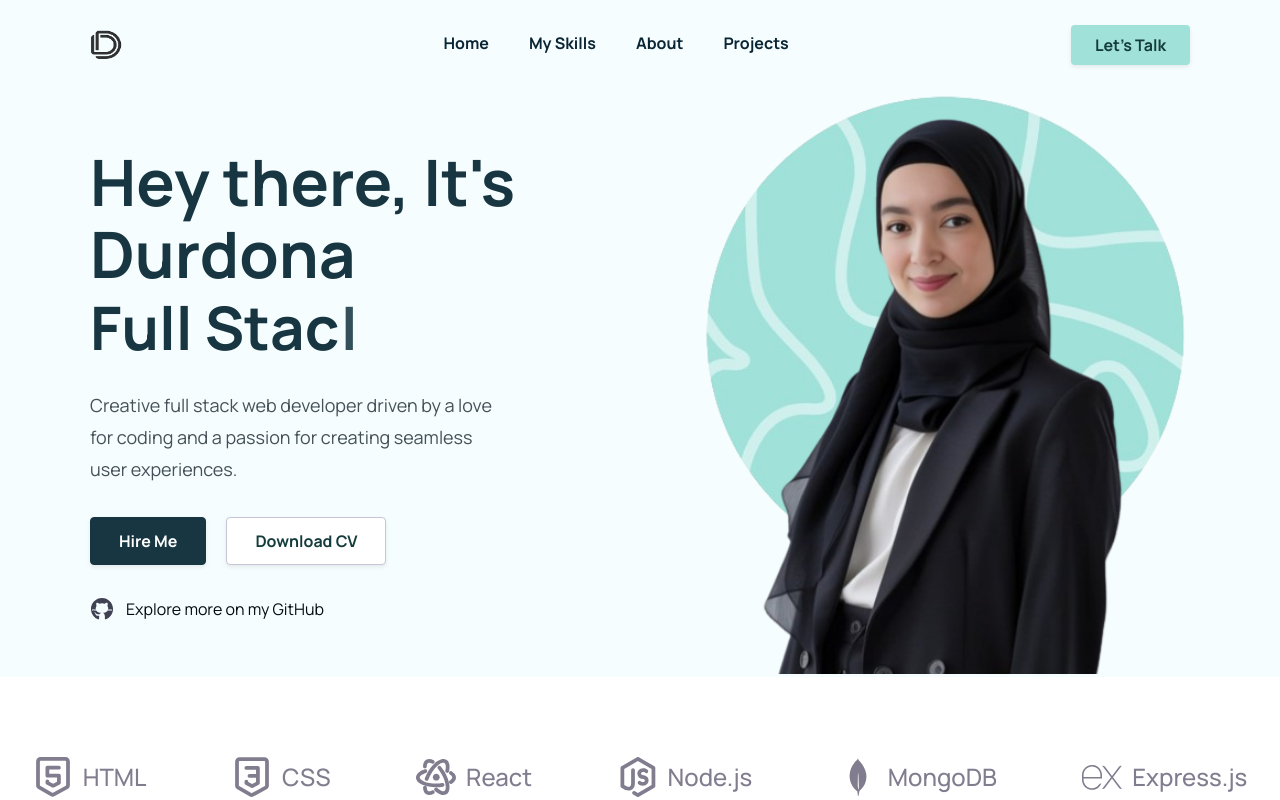
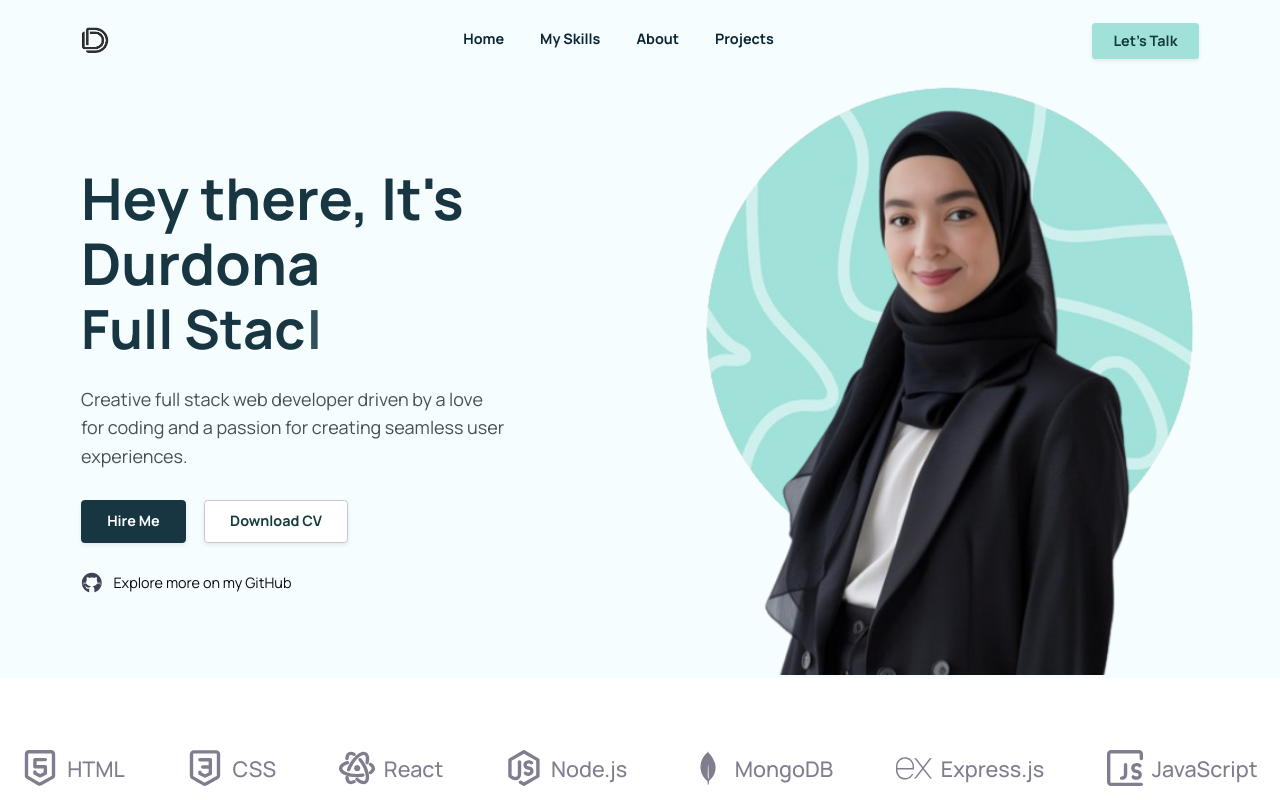
Before and after one commit to durdonadev/personal-portfolio, a React (Create React App) app: page / in a window 1280 px wide. Shown: the top 800 px of the page. Built offline with nearby package versions, Linux system fonts and the light colour scheme.

Commit message:
Refactor design system

```diff
--- a/src/design-system/css/base.css
+++ b/src/design-system/css/base.css
@@ -11,6 +11,8 @@
 
 html {
     font-size: 62.5%; /* it sets base font size to 10px */
+    scroll-behavior: smooth;
+    scroll-padding: 9rem;
 }
 
 body {
@@ -21,22 +23,8 @@ a {
     text-decoration: none;
 }
 
-@media (max-width: 75em) {
-    /* 1200 */
+@media screen and (max-width: 80em) {
     html {
-        font-size: 56%;
+        font-size: 56.25%; /* 9px */
     }
 }
-
-@media (max-width: 69em) {
-    /* 1104 */
-    html {
-        font-size: 53%;
-    }
-}
-
-@media (max-width: 64em) {
-    html {
-        font-size: 50%; /* it sets base font size to 8px */
-    }
-}
--- a/src/design-system/css/colors.css
+++ b/src/design-system/css/colors.css
@@ -1,30 +1,4 @@
 :root {
-    --primary-12: #fbf9ff;
-    --primary-25: #f7f3fe;
-    --primary-50: #f0e7fe;
-    --primary-100: #d7c4fc;
-    --primary-200: #bb9cfb;
-    --primary-300: #9e70fb;
-    --primary-400: #844efa;
-    --primary-500: #6826f7;
-    --primary-600: #5b21f0;
-    --primary-700: #4617e8;
-    --primary-800: #2c0ee3;
-    --primary-900: #00d;
-
-    /* ----primary-12: #f3f3fe;
-    --primary-25: #f0f0ff;
-    --primary-50: #f1edfe;
-    --primary-100: #e4dbfe;
-    --primary-200: #d6c9fd;
-    --primary-300: #c9b7fc;
-    --primary-400: #bba5fd;
-    --primary-500: #ae93fc;
-    --primary-600: #a081fc;
-    --primary-700: #936dfb;
-    --primary-800: #855dfb;
-    --primary-900: #784cfb; */
-
     --jaguar-12: #fbf9ff;
     --jaguar-25: #f5f5f6;
     --jaguar-50: #dfdfdf;
@@ -37,19 +11,6 @@
     --jaguar-700: #1e2228;
     --jaguar-800: #0f131b;
     --jaguar-900: #060a11;
-
-    --sunglow-12: #ffffe0;
-    --sunglow-25: #ffffcc;
-    --sunglow-50: #ffffb3;
-    --sunglow-100: #ffff99;
-    --sunglow-200: #ffff80;
-    --sunglow-300: #ffd68d;
-    --sunglow-400: #ffcd73;
-    --sunglow-500: #ffc45a;
-    --sunglow-600: #ffbb40;
-    --sunglow-700: #ffb227;
-    --sunglow-800: #ffa90d;
-    --sunglow-900: #f39c00;
 
     --gray-12: #fdfcff;
     --gray-25: #fbf9ff;
@@ -64,19 +25,6 @@
     --gray-800: #2a2836;
     --gray-900: #2a2836;
 
-    --dodger-blue-12: #f8fcff;
-    --dodger-blue-25: #f1f9ff;
-    --dodger-blue-50: #e3f3ff;
-    --dodger-blue-100: #bbe0ff;
-    --dodger-blue-200: #8dceff;
-    --dodger-blue-300: #58baff;
-    --dodger-blue-400: #28a9ff;
-    --dodger-blue-500: #009aff;
-    --dodger-blue-600: #048bff;
-    --dodger-blue-700: #1977fb;
-    --dodger-blue-800: #2165e8;
-    --dodger-blue-900: #2842c9;
-
     --green-12: #f9fdf9;
     --green-25: #f2faf2;
     --green-50: #e6f6e6;
@@ -89,19 +37,6 @@
     --green-700: #00950e;
     --green-800: #008400;
     --green-900: #006500;
-
-    --light-green-12: #fbfff9;
-    --light-green-25: #f7fff2;
-    --light-green-50: #f0ffe5;
-    --light-green-100: #d9ffbe;
-    --light-green-200: #bcff91;
-    --light-green-300: #99ff59;
-    --light-green-400: #74ff03;
-    --light-green-500: #48fd00;
-    --light-green-600: #28ea00;
-    --light-green-700: #00d400;
-    --light-green-800: #00c000;
-    --light-green-900: #009b00;
 
     --black-12: #fdfdfd;
     --black-25: #fafafa;
@@ -128,58 +63,6 @@
     --red-orange-700: #db2d2b;
     --red-orange-800: #cf2524;
     --red-orange-900: #bf1817;
-
-    --rose-12: #fff8fb;
-    --rose-25: #fff1f6;
-    --rose-50: #ffe3ed;
-    --rose-100: #ffb9d2;
-    --rose-200: #ff89b4;
-    --rose-300: #ff5496;
-    --rose-400: #ff197d;
-    --rose-500: #ff0064;
-    --rose-600: #ed0061;
-    --rose-700: #d7005d;
-    --rose-800: #c2005b;
-    --rose-900: #9c0056;
-
-    --purple-12: #fef9ff;
-    --purple-25: #fcf2fe;
-    --purple-50: #fae5fe;
-    --purple-100: #f1bcfc;
-    --purple-200: #e88dfb;
-    --purple-300: #dd56fb;
-    --purple-400: #d400f9;
-    --purple-500: #c900f6;
-    --purple-600: #b600f1;
-    --purple-700: #9b00ed;
-    --purple-800: #8300ea;
-    --purple-900: #4c00df;
-
-    --blue-ribbon-12: #f9faff;
-    --blue-ribbon-25: #f3f4ff;
-    --blue-ribbon-50: #e8eaff;
-    --blue-ribbon-100: #c6c9fd;
-    --blue-ribbon-200: #9da6fb;
-    --blue-ribbon-300: #7083fb;
-    --blue-ribbon-400: #4965f9;
-    --blue-ribbon-500: #0247f5;
-    --blue-ribbon-600: #003ee9;
-    --blue-ribbon-700: #0032dd;
-    --blue-ribbon-800: #0025d2;
-    --blue-ribbon-900: #0000c2;
-
-    --blue-charcoal-12: #fcfdff;
-    --blue-charcoal-25: #f8faff;
-    --blue-charcoal-50: #f2f5ff;
-    --blue-charcoal-100: #e6eaf3;
-    --blue-charcoal-200: #d8dbe4;
-    --blue-charcoal-300: #c3c6cf;
-    --blue-charcoal-400: #9da0a9;
-    --blue-charcoal-500: #7b7e86;
-    --blue-charcoal-600: #55585f;
-    --blue-charcoal-700: #43464d;
-    --blue-charcoal-800: #26282f;
-    --blue-charcoal-900: #00040f;
 
     --white: #fff;
     --transparent: transparent;
--- a/src/design-system/css/spacing.css
+++ b/src/design-system/css/spacing.css
@@ -5,22 +5,37 @@
     --space-10: 1rem;
     --space-12: 1.2rem;
     --space-16: 1.6rem;
+    --space-18: 1.8rem;
     --space-20: 2rem;
     --space-22: 2.2rem;
     --space-24: 2.4rem;
     --space-28: 2.8rem;
     --space-30: 3rem;
     --space-32: 3.2rem;
+    --space-34: 3.4rem;
     --space-36: 3.6rem;
+    --space-38: 3.8rem;
     --space-40: 4rem;
+    --space-42: 4.2rem;
+    --space-44: 4.4rem;
+    --space-46: 4.6rem;
     --space-48: 4.8rem;
     --space-50: 5rem;
+    --space-52: 5.2rem;
+    --space-54: 5.4rem;
     --space-56: 5.6rem;
+    --space-58: 5.8rem;
     --space-60: 6rem;
+    --space-62: 6.2rem;
     --space-64: 6.4rem;
+    --space-66: 6.6rem;
+    --space-68: 6.8rem;
+    --space-70: 7rem;
     --space-72: 7.2rem;
     --space-80: 8rem;
+    --space-96: 9.6rem;
     --space-100: 10rem;
     --space-120: 12rem;
+    --space-128: 12.8rem;
     --space-150: 15rem;
 }
```
